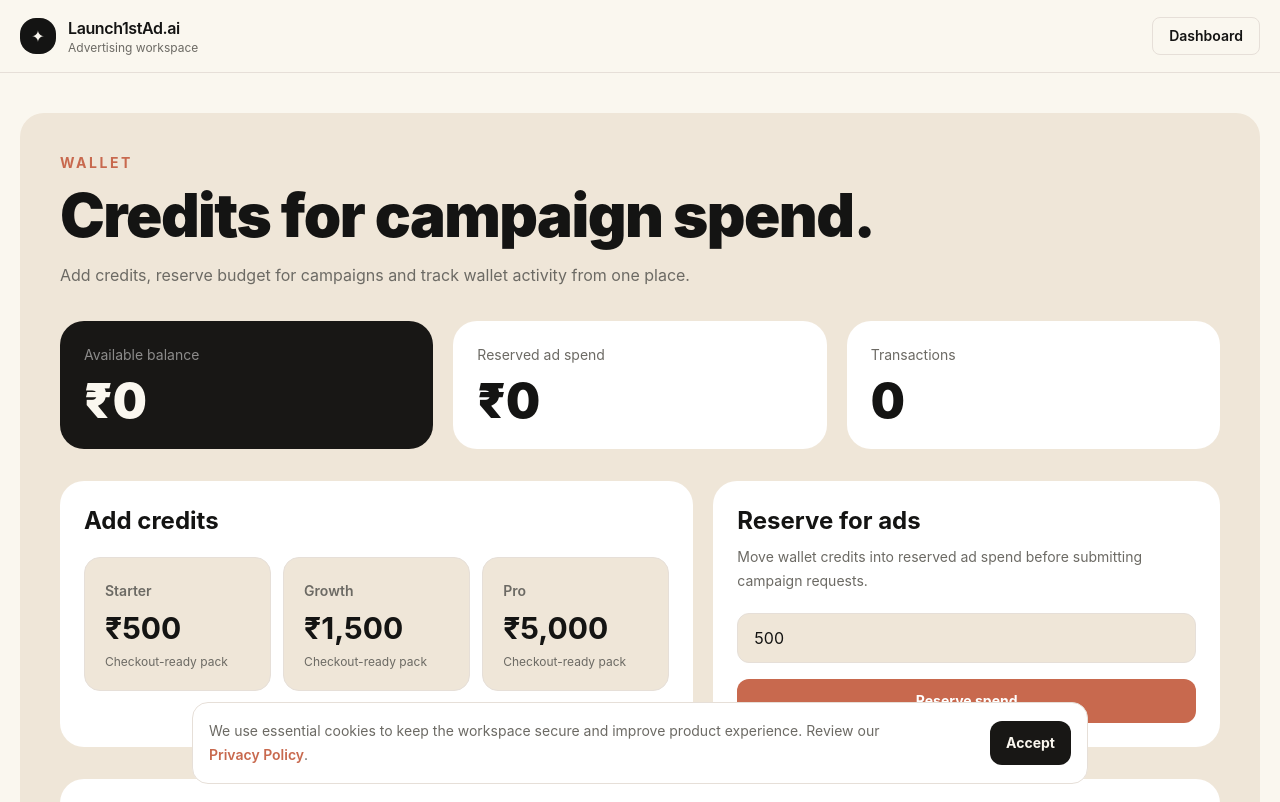
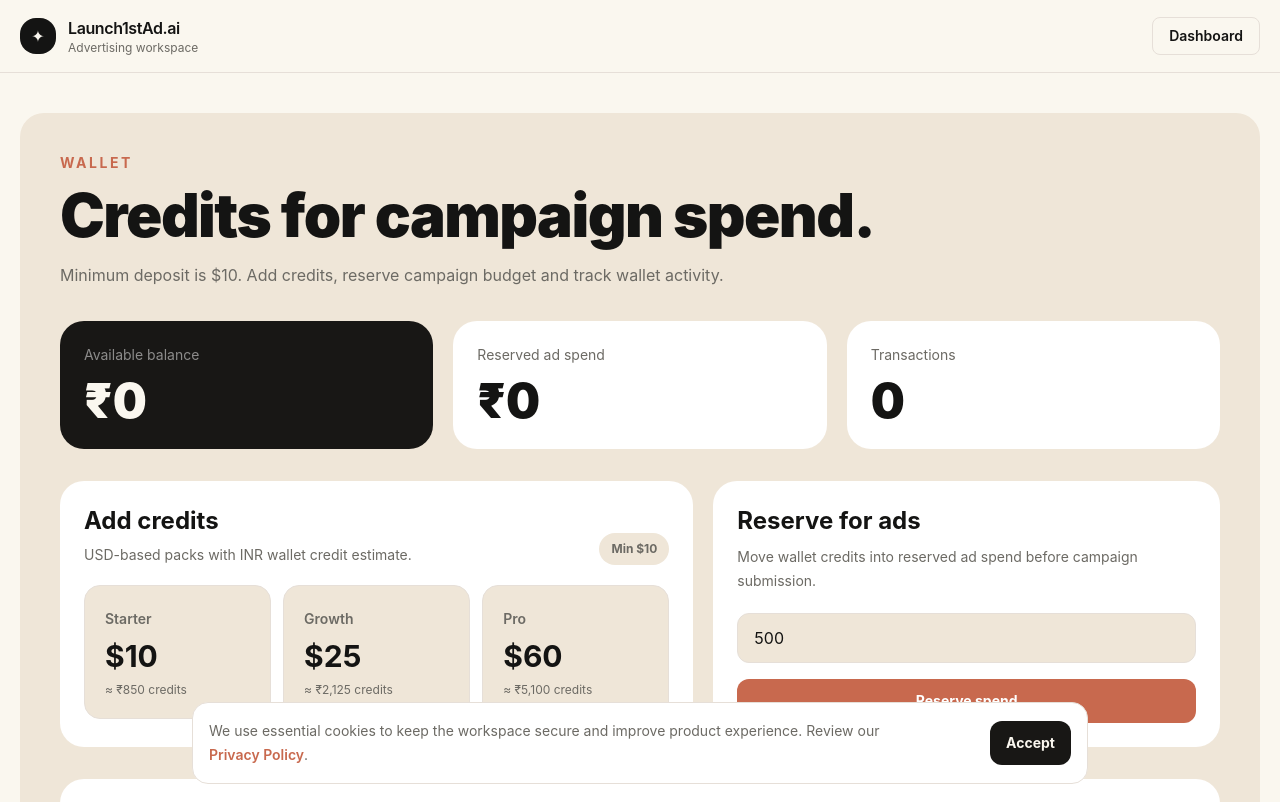
Before and after one commit to lkmeeena882437-dotcom/Launch1stAd.ai, a Next.js app: page /wallet in a window 1280 px wide. Shown: the top 802 px of the page. Built offline with nearby package versions, Linux system fonts and the light colour scheme.

Commit message:
Add minimum deposit and checkout order flow

```diff
--- a/components/wallet/WalletPanel.tsx
+++ b/components/wallet/WalletPanel.tsx
@@ -4,23 +4,46 @@ import { useEffect, useState } from "react";
 import { addCredits, readWallet, reserveSpend, type WalletState } from "@/lib/wallet";
 
 const packs = [
-  { name: "Starter", amount: 500, note: "Starter wallet credits" },
-  { name: "Growth", amount: 1500, note: "Growth wallet credits" },
-  { name: "Pro", amount: 5000, note: "Pro wallet credits" }
+  { name: "Starter", usd: 10, amount: 850, note: "Starter wallet credits" },
+  { name: "Growth", usd: 25, amount: 2125, note: "Growth wallet credits" },
+  { name: "Pro", usd: 60, amount: 5100, note: "Pro wallet credits" }
 ];
 
 export function WalletPanel() {
   const [wallet, setWallet] = useState<WalletState>({ balance: 0, reserved: 0, transactions: [] });
   const [reserveAmount, setReserveAmount] = useState("500");
   const [message, setMessage] = useState("");
+  const [busyPack, setBusyPack] = useState("");
 
   useEffect(() => {
     setWallet(readWallet());
   }, []);
 
-  function topUp(amount: number, note: string) {
-    setWallet(addCredits(amount, note));
-    setMessage("Credits added for review. Connect payment gateway to enable live checkout.");
+  async function topUp(pack: typeof packs[number]) {
+    setBusyPack(pack.name);
+    setMessage("Preparing checkout...");
+    try {
+      const response = await fetch("/api/billing/create-order", {
+        method: "POST",
+        headers: { "Content-Type": "application/json" },
+        body: JSON.stringify({ amountUsd: pack.usd, packName: pack.name })
+      });
+      const data = await response.json();
+      if (!data.ok && data.status === "missing_setup") {
+        setWallet(addCredits(pack.amount, `${pack.name} review credits`));
+        setMessage(`${data.message} Review credits added for testing.`);
+        return;
+      }
+      if (!data.ok) {
+        setMessage(data.message || "Checkout could not start.");
+        return;
+      }
+      setMessage("Order created. Razorpay checkout script can be enabled with live keys.");
+    } catch {
+      setMessage("Checkout service unavailable. Try again after deployment setup.");
+    } finally {
+      setBusyPack("");
+    }
   }
 
   function reserve() {
@@ -34,7 +57,7 @@ export function WalletPanel() {
       <div className="rounded-3xl bg-card p-6 md:p-10">
         <p className="text-sm font-bold uppercase tracking-[0.18em] text-coral">Wallet</p>
         <h1 className="mt-3 text-4xl font-black tracking-tight text-ink md:text-6xl">Credits for campaign spend.</h1>
-        <p className="mt-4 max-w-3xl leading-7 text-muted">Add credits, reserve budget for campaigns and track wallet activity from one place.</p>
+        <p className="mt-4 max-w-3xl leading-7 text-muted">Minimum deposit is $10. Add credits, reserve campaign budget and track wallet activity.</p>
 
         <div className="mt-8 grid gap-5 md:grid-cols-3">
           <div className="rounded-3xl bg-dark p-6 text-canvas">
@@ -53,13 +76,19 @@ export function WalletPanel() {
 
         <div className="mt-8 grid gap-5 lg:grid-cols-[1fr_0.8fr]">
           <div className="rounded-3xl bg-white p-6">
-            <h2 className="text-2xl font-bold">Add credits</h2>
+            <div className="flex flex-wrap items-end justify-between gap-3">
+              <div>
+                <h2 className="text-2xl font-bold">Add credits</h2>
+                <p className="mt-2 text-sm text-muted">USD-based packs with INR wallet credit estimate.</p>
+              </div>
+              <span className="rounded-full bg-card px-3 py-2 text-xs font-bold text-muted">Min $10</span>
+            </div>
             <div className="mt-5 grid gap-3 md:grid-cols-3">
               {packs.map((pack) => (
-                <button key={pack.name} onClick={() => topUp(pack.amount, pack.note)} className="rounded-2xl border border-hairline bg-card p-5 text-left">
+                <button key={pack.name} onClick={() => topUp(pack)} disabled={busyPack === pack.name} className="rounded-2xl border border-hairline bg-card p-5 text-left disabled:opacity-60">
                   <span className="text-sm font-semibold text-muted">{pack.name}</span>
-                  <strong className="mt-2 block text-3xl text-ink">₹{pack.amount.toLocaleString("en-IN")}</strong>
-                  <span className="mt-2 block text-xs text-muted">Checkout-ready pack</span>
+                  <strong className="mt-2 block text-3xl text-ink">${pack.usd}</strong>
+                  <span className="mt-2 block text-xs text-muted">≈ ₹{pack.amount.toLocaleString("en-IN")} credits</span>
                 </button>
               ))}
             </div>
@@ -67,7 +96,7 @@ export function WalletPanel() {
 
           <div className="rounded-3xl bg-white p-6">
             <h2 className="text-2xl font-bold">Reserve for ads</h2>
-            <p className="mt-2 text-sm leading-6 text-muted">Move wallet credits into reserved ad spend before submitting campaign requests.</p>
+            <p className="mt-2 text-sm leading-6 text-muted">Move wallet credits into reserved ad spend before campaign submission.</p>
             <input value={reserveAmount} onChange={(event) => setReserveAmount(event.target.value)} className="mt-5 w-full rounded-xl border border-hairline bg-card px-4 py-3 outline-none" />
             <button onClick={reserve} className="mt-4 w-full rounded-xl bg-coral px-5 py-3 text-sm font-bold text-white">Reserve spend</button>
           </div>
```
